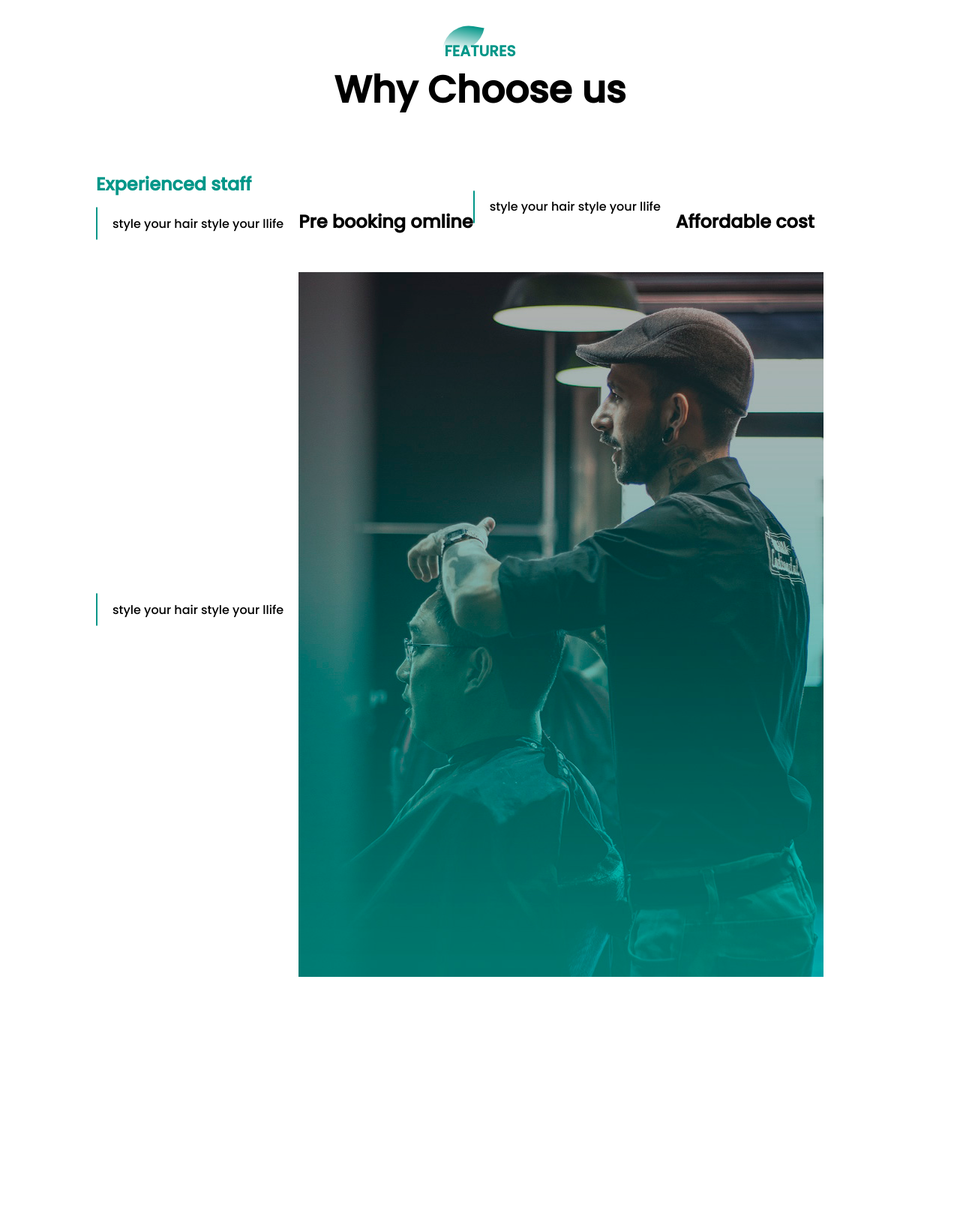
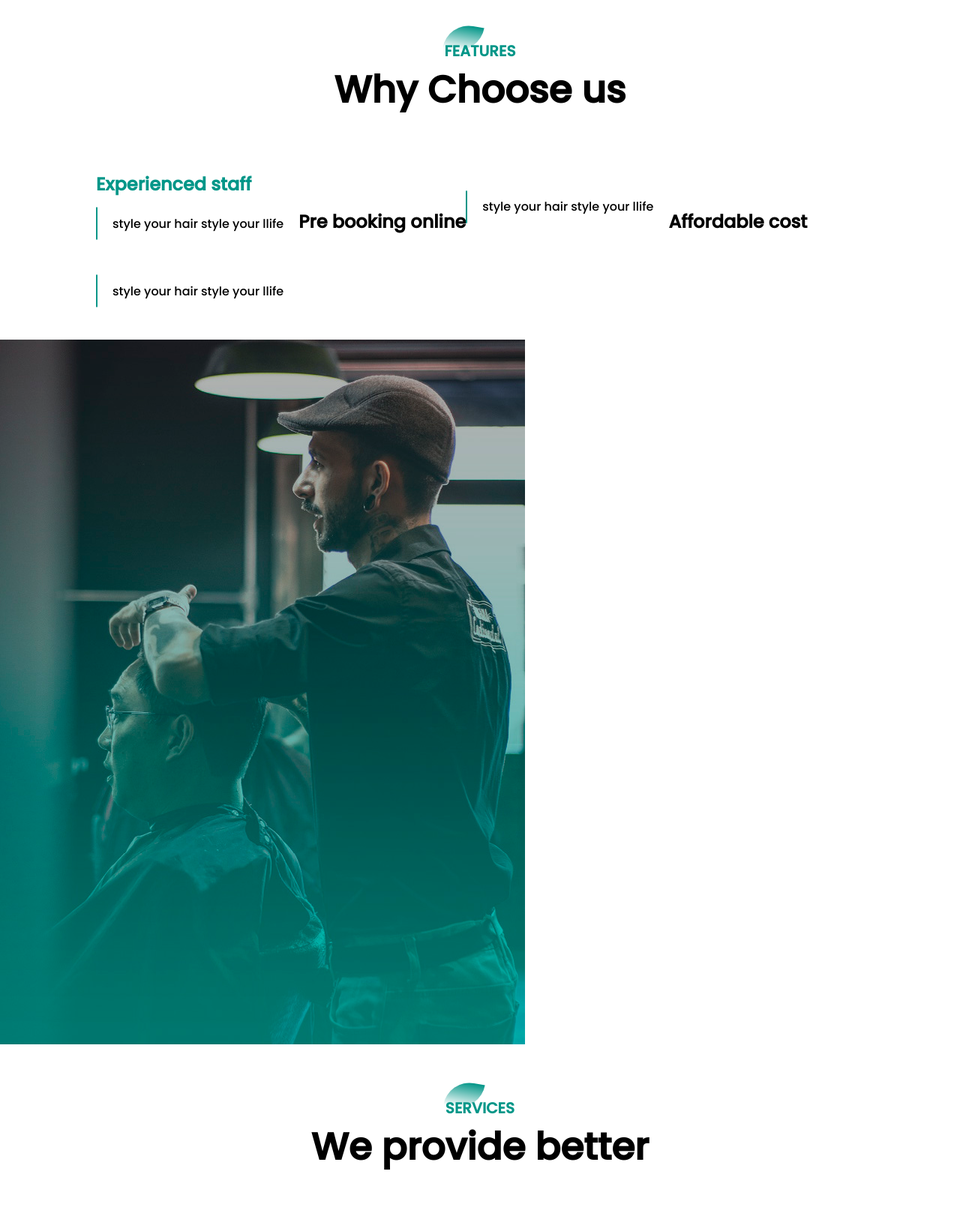
Before and after one commit to tsopsericado/barber-shop, a plain HTML site: page index.html in a window 1280 px wide. Shown: the part 817-2455 px from the top of the page at 75% size. Before the commit the page ends 2190 px from the top, so only its background shows below. Drawn offline with Linux system fonts and the light colour scheme; a web font is replaced by a local one.

Commit message:
some changes made

```diff
--- a/index.html
+++ b/index.html
@@ -52,7 +52,7 @@
                  </div>
             </div>
          </div>
-         <h1>Pre booking omline</h1>
+         <h1>Pre booking online</h1>
          <div class="features-desc">
               <div class="feature-icon">
                  <i class="fa fa-check-square-o"></i>
@@ -70,14 +70,26 @@
                  <p>style your hair style your llife</p>
               </div>
          </div>
-
+        </div>
          <div class="features-img">
             <img class="Barber-man" src="./Barber_Shop_img/barber-man.jpg">
-
          </div>
       </div>
+
       </section>
-        </div>
+
+            <!--Sercice  -->
+
+                <section id="service" >
+                    <div class="title-text">
+                        <p>SERVICES</p>
+                        <h1>We provide better</h1>
+                        </div>
+                        <divclass="single-service"><div>
+                </section>
+
+
+
         <script>
         var menuBtn = document.getElementById("menuBtn")
         var sideNav = document.getElementById("sideNav")
```
